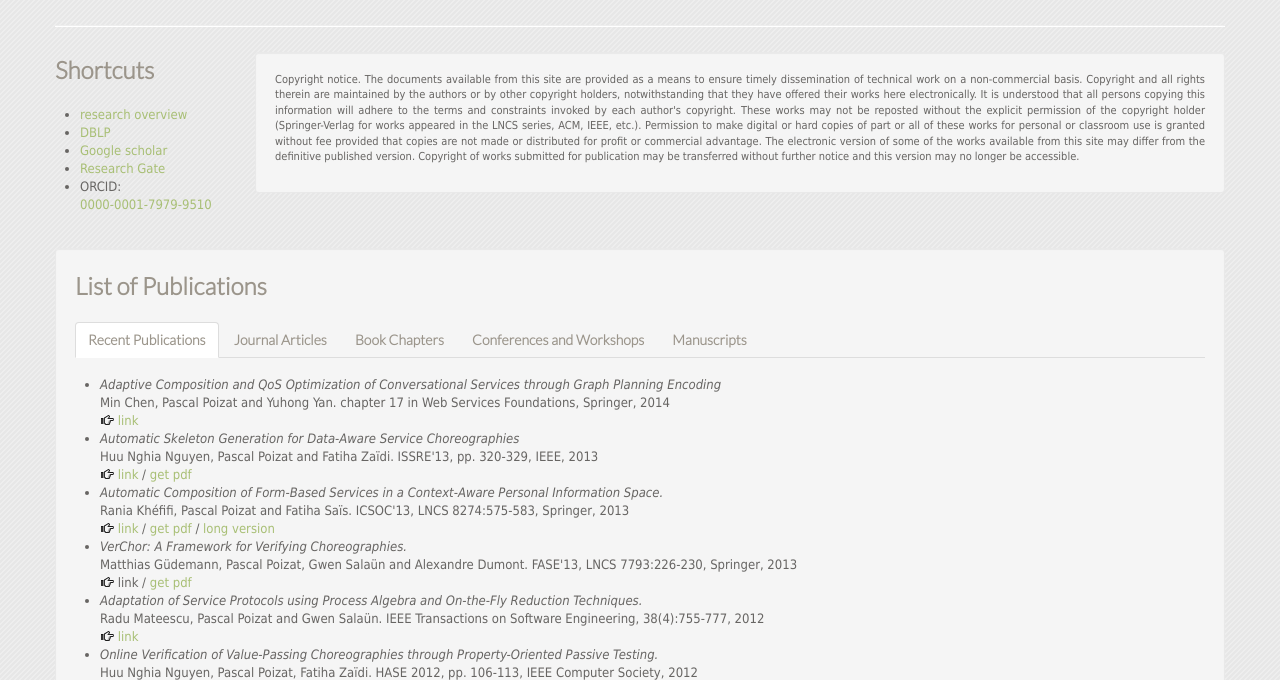
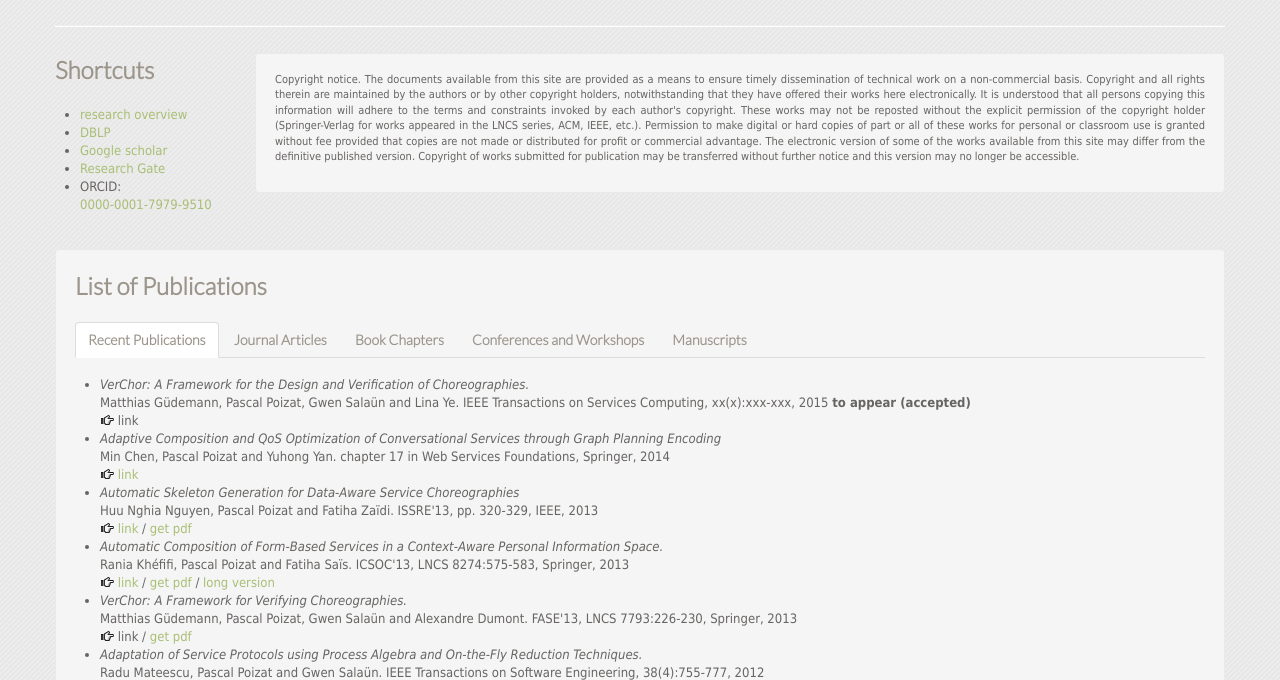
Before and after one commit to pascalpoizat/deprecated-web-pages, a plain HTML site: page publications.html in a window 1280 px wide. Shown: the part 93-773 px from the top of the page. Drawn offline with Linux system fonts and the light colour scheme; a web font is replaced by a local one.

Commit message:
accepted publication

```diff
--- a/publications.html
+++ b/publications.html
@@ -147,6 +147,10 @@
 <div class="tab-content">
 <div class="tab-pane active" id="topics_tab1">
     <ul>
+        <li style="text-align: justify;"><span style="font-style: italic;">VerChor: A Framework for the Design and Verification of Choreographies.</span><br>
+            Matthias Güdemann, Pascal Poizat, Gwen Salaün and Lina Ye. IEEE Transactions on
+            Services Computing, xx(x):xxx-xxx, 2015 <b>to appear (accepted)</b><br>
+            <i class="icon-hand-right"></i> link</li>
         <li style="text-align: justify;"><span style="font-style: italic;">Adaptive Composition and QoS
 Optimization of Conversational Services through Graph Planning Encoding</span><br>
             Min Chen, Pascal Poizat and Yuhong Yan. chapter 17 in Web Services Foundations, Springer, 2014<br>
@@ -284,6 +288,10 @@ Transition Systems.</span><br>
 </div>
 <div class="tab-pane" id="topics_tab2">
     <ul>
+        <li style="text-align: justify;"><span style="font-style: italic;">VerChor: A Framework for the Design and Verification of Choreographies.</span><br>
+            Matthias Güdemann, Pascal Poizat, Gwen Salaün and Lina Ye. IEEE Transactions on
+            Services Computing, xx(x):xxx-xxx, 2015 <b>to appear (accepted)</b><br>
+            <i class="icon-hand-right"></i> link</li>
         <li style="text-align: justify;"><span style="font-style: italic;">Adaptation
 of Service
 Protocols
```
